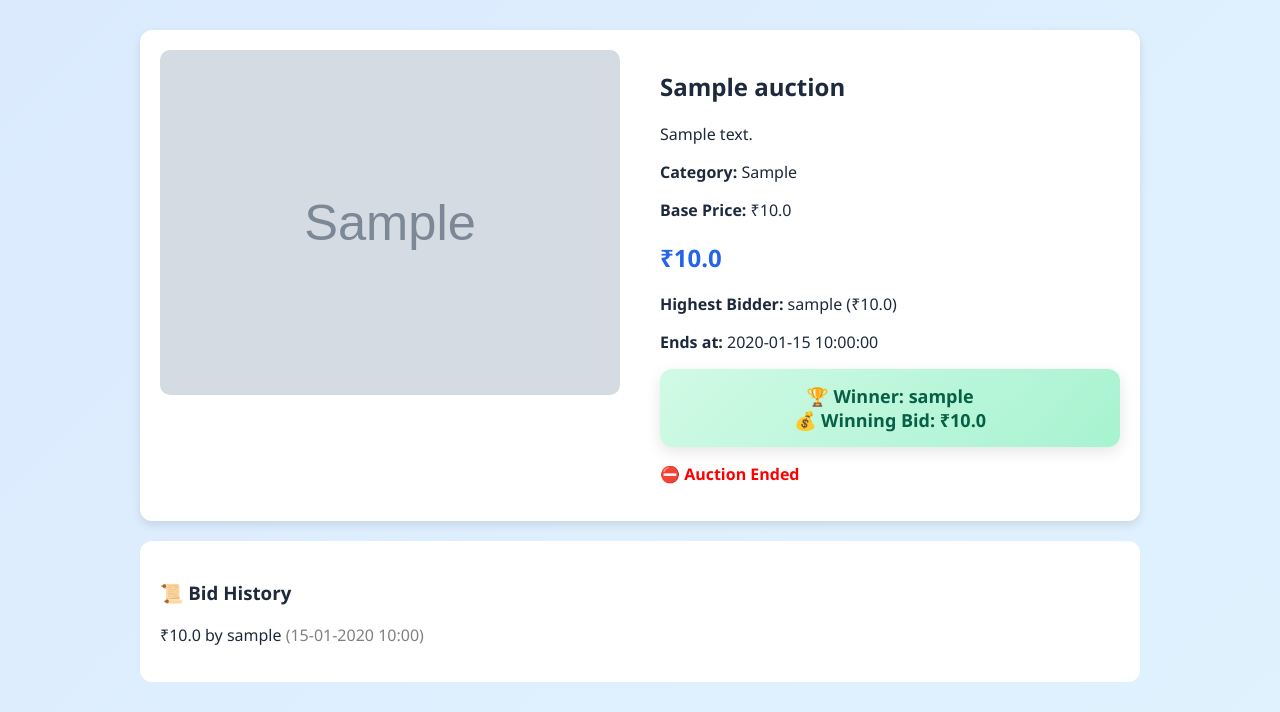
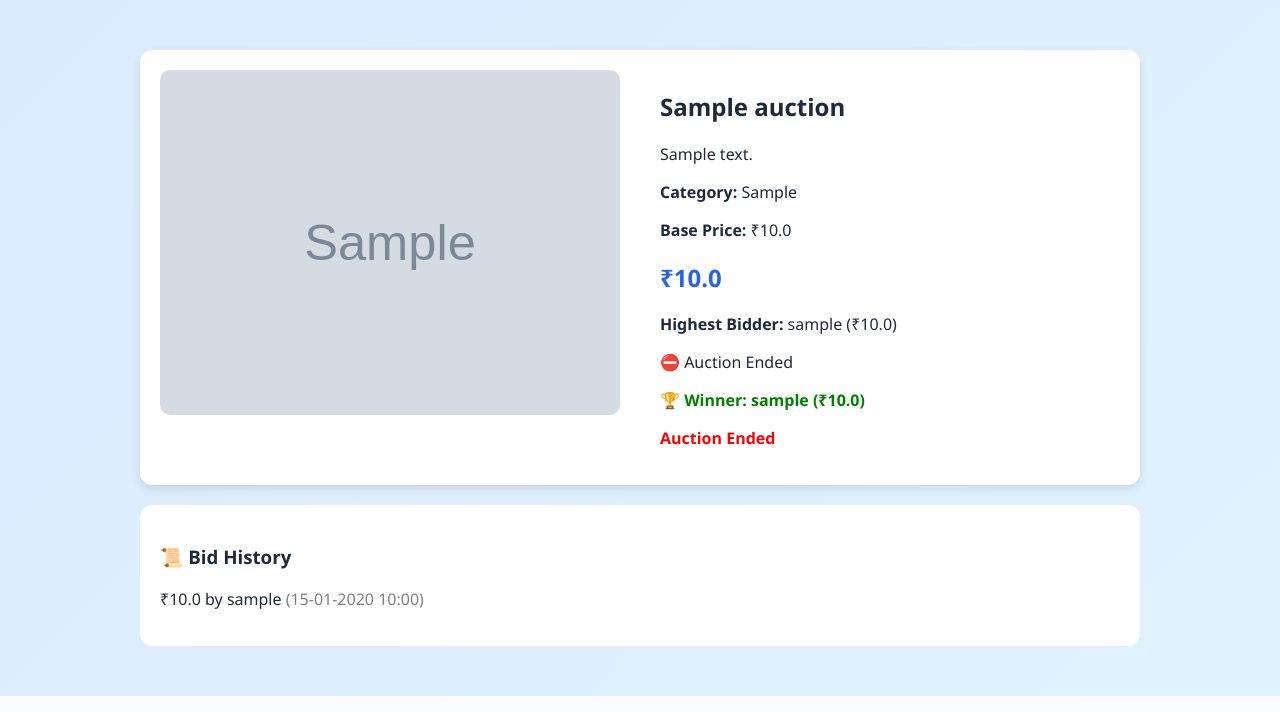
Before and after one commit to rakeshmedaram/auction-sphere, a Flask app: page /auction/1 in a window 1280 px wide. Shown: the part 104-816 px from the top of the page. Run offline with Flask 3, Linux system fonts and the light colour scheme; tables that the repository leaves empty hold one stand-in row (values such as "Sample post"); grey boxes marked "Sample" are stand-in pictures.

Commit message:
FIX strict auction end bidding

```diff
--- a/app.py
+++ b/app.py
@@ -289,19 +289,25 @@ def delete_auction(auction_id):
     return redirect(url_for('home'))
 
 # ---------------- SOCKET ----------------
-
 @socketio.on('place_bid')
 def handle_bid(data):
     if not current_user.is_authenticated:
         return
 
     auction = Auction.query.get(data['auction_id'])
+    now = datetime.utcnow()
+
+    # 🚨 HARD BLOCK
+    if auction.end_time is None or now >= auction.end_time:
+        return
+
     bid_amount = float(data['amount'])
 
-    if not auction.end_time or datetime.utcnow() >= auction.end_time:
+    if bid_amount <= auction.current_price:
         return
 
-    if bid_amount <= auction.current_price:
+    # 🚨 DOUBLE CHECK
+    if datetime.utcnow() >= auction.end_time:
         return
 
     bid = Bid(
@@ -311,6 +317,7 @@ def handle_bid(data):
     )
 
     auction.current_price = bid_amount
+
     db.session.add(bid)
     db.session.commit()
 
@@ -319,7 +326,6 @@ def handle_bid(data):
         'price': auction.current_price,
         'bidder': current_user.username
     }, broadcast=True)
-
 # ---------------- RUN ----------------
 
 if __name__ == '__main__':
--- a/templates/auction_details.html
+++ b/templates/auction_details.html
@@ -2,7 +2,7 @@
 
 {% block content %}
 
-<div style="max-width:1000px; margin:auto;">
+<div style="max-width:1000px; margin:auto; padding:20px;">
 
     <div style="display:flex; gap:40px; flex-wrap:wrap; background:white; padding:20px; border-radius:12px; box-shadow:0 4px 10px rgba(0,0,0,0.1);">
 
@@ -39,27 +39,11 @@
                 {% endif %}
             </p>
 
-            <!-- ⏳ TIME -->
-            <p><b>Ends at:</b> {{ auction.end_time }}</p>
+            <!-- ⏳ TIMER -->
+            <p id="timer" data-end="{{ auction.end_time.isoformat() if auction.end_time else '' }}"></p>
 
             <!-- 🏆 WINNER -->
-           {% if winner %}
-<div style="
-    margin-top:15px;
-    padding:15px;
-    border-radius:12px;
-    background: linear-gradient(135deg,#d1fae5,#a7f3d0);
-    color:#065f46;
-    font-weight:bold;
-    text-align:center;
-    font-size:18px;
-    box-shadow:0 5px 15px rgba(0,0,0,0.1);
-">
-    🏆 Winner: {{ winner.name }}
-    <br>
-    💰 Winning Bid: ₹{{ winner.amount }}
-</div>
-{% endif %}
+            <div id="winnerBox" style="margin-top:10px; font-weight:bold; color:green;"></div>
 
             <!-- 🗑 DELETE -->
             {% if current_user.is_authenticated and auction.owner_id == current_user.id %}
@@ -72,9 +56,11 @@
             {% endif %}
 
             <!-- 💰 BID FORM -->
+            <div id="bidSection" style="margin-top:15px;">
+
                 {% if auction.end_time and now < auction.end_time %}
 
-            <form method="POST" action="{{ url_for('place_bid', auction_id=auction.id) }}" style="margin-top:15px;">
+                <form method="POST" action="{{ url_for('place_bid', auction_id=auction.id) }}">
 
                     <input type="number"
                            name="bid_amount"
@@ -93,6 +79,8 @@
                 {% else %}
                     <p style="color:red; font-weight:bold;">⛔ Auction Ended</p>
                 {% endif %}
+
+            </div>
 
         </div>
 
@@ -118,4 +106,52 @@
 
 </div>
 
+<!-- 🚀 SCRIPT (IMPORTANT FIX) -->
+<script>
+let timerEl = document.getElementById("timer");
+
+if (timerEl && timerEl.dataset.end) {
+
+    let end = new Date(timerEl.dataset.end);
+
+    setInterval(() => {
+
+        let now = new Date();
+        let diff = end - now;
+
+        let bidSection = document.getElementById("bidSection");
+        let winnerBox = document.getElementById("winnerBox");
+
+        if (diff <= 0) {
+
+            timerEl.innerHTML = "⛔ Auction Ended";
+
+            // 🔥 REMOVE BID FORM COMPLETELY
+            if (bidSection) {
+                bidSection.innerHTML = "<p style='color:red;font-weight:bold;'>Auction Ended</p>";
+            }
+
+            // 🏆 SHOW WINNER
+            let winner = `{% if winner %}{{ winner.name }}{% else %}No bids{% endif %}`;
+            let amount = `{% if winner %}{{ winner.amount }}{% endif %}`;
+
+            if (winner === "No bids") {
+                winnerBox.innerHTML = "❌ No bids placed";
+            } else {
+                winnerBox.innerHTML = "🏆 Winner: " + winner + " (₹" + amount + ")";
+            }
+
+            return;
+        }
+
+        let s = Math.floor(diff / 1000) % 60;
+        let m = Math.floor(diff / (1000 * 60)) % 60;
+        let h = Math.floor(diff / (1000 * 60 * 60));
+
+        timerEl.innerHTML = `⏳ ${h}h ${m}m ${s}s`;
+
+    }, 1000);
+}
+</script>
+
 {% endblock %}
```
Lines whose indentation alone changed are shown as unchanged.
